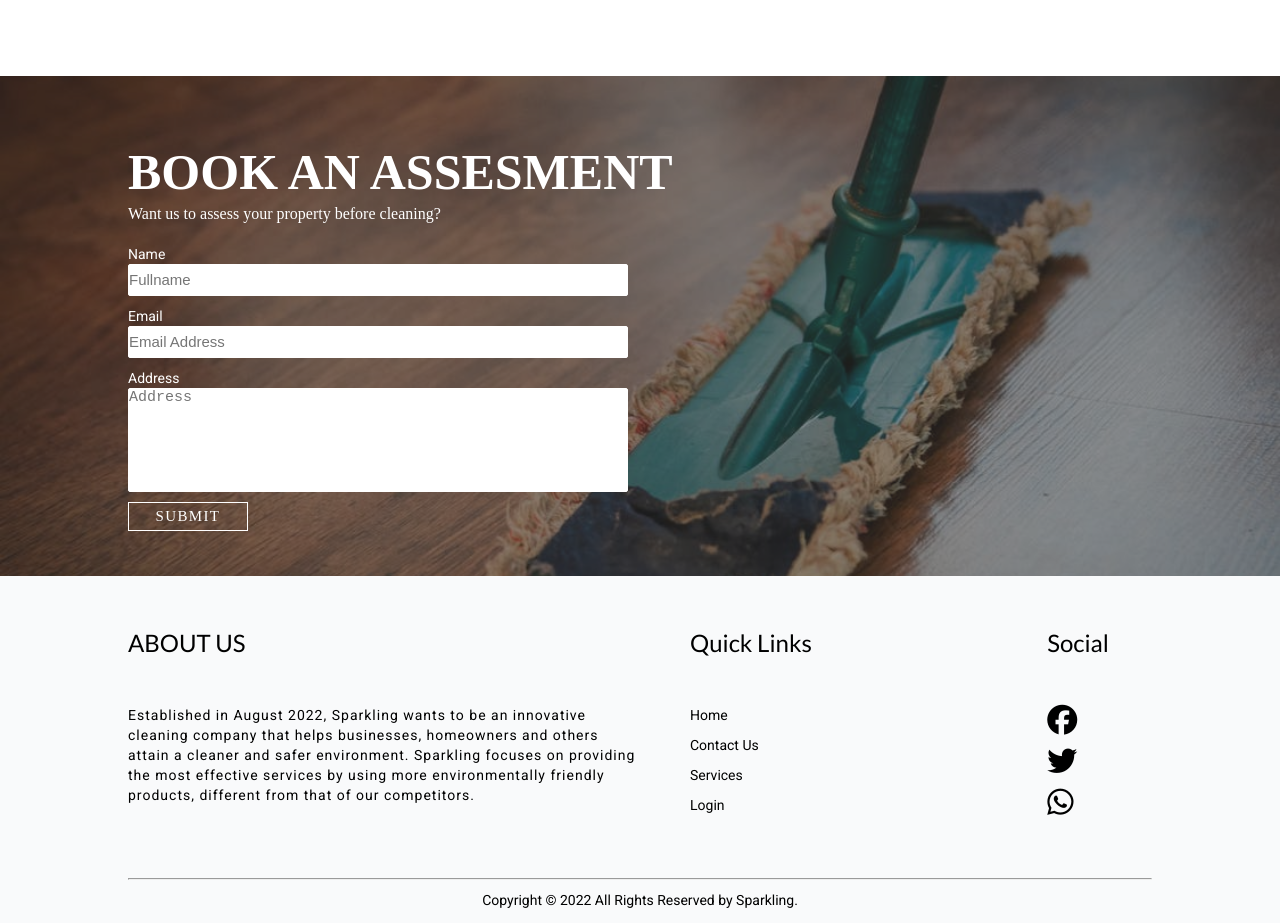
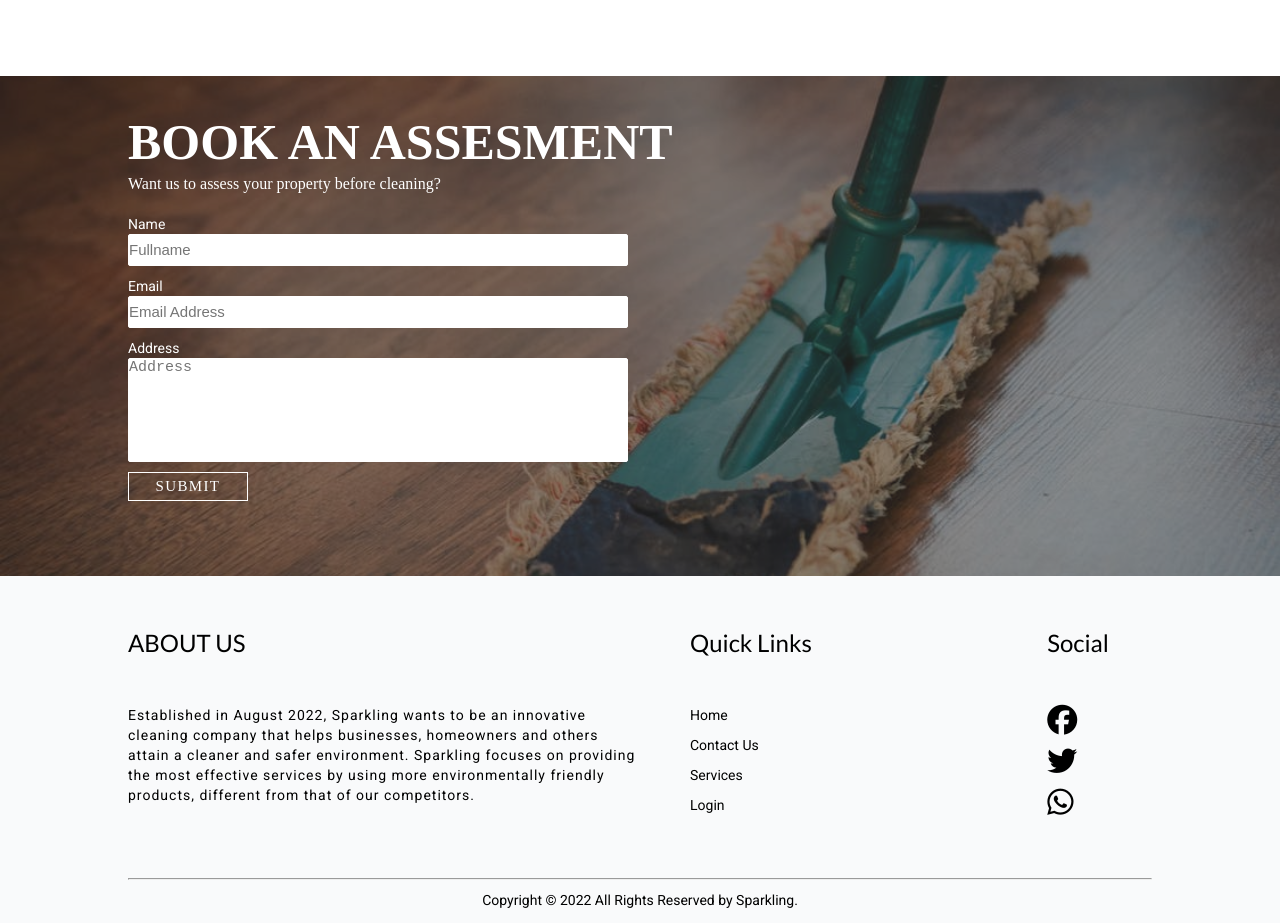
Before and after one commit to Dejhon/Sparkling, an Angular app: page /home in a window 1280 px wide. Shown: the part 2091-3014 px from the top of the page. Built offline with nearby package versions, Linux system fonts and the light colour scheme.

Commit message:
updates to assessment component

```diff
--- a/src/app/Components/assesment/assesment.component.css
+++ b/src/app/Components/assesment/assesment.component.css
@@ -17,7 +17,7 @@
 .assess .frm{
     position: relative;
     opacity: 1;
-    margin-top: -420px;
+    margin-top: -450px;
     padding-left: 10%;
 }
 
```
